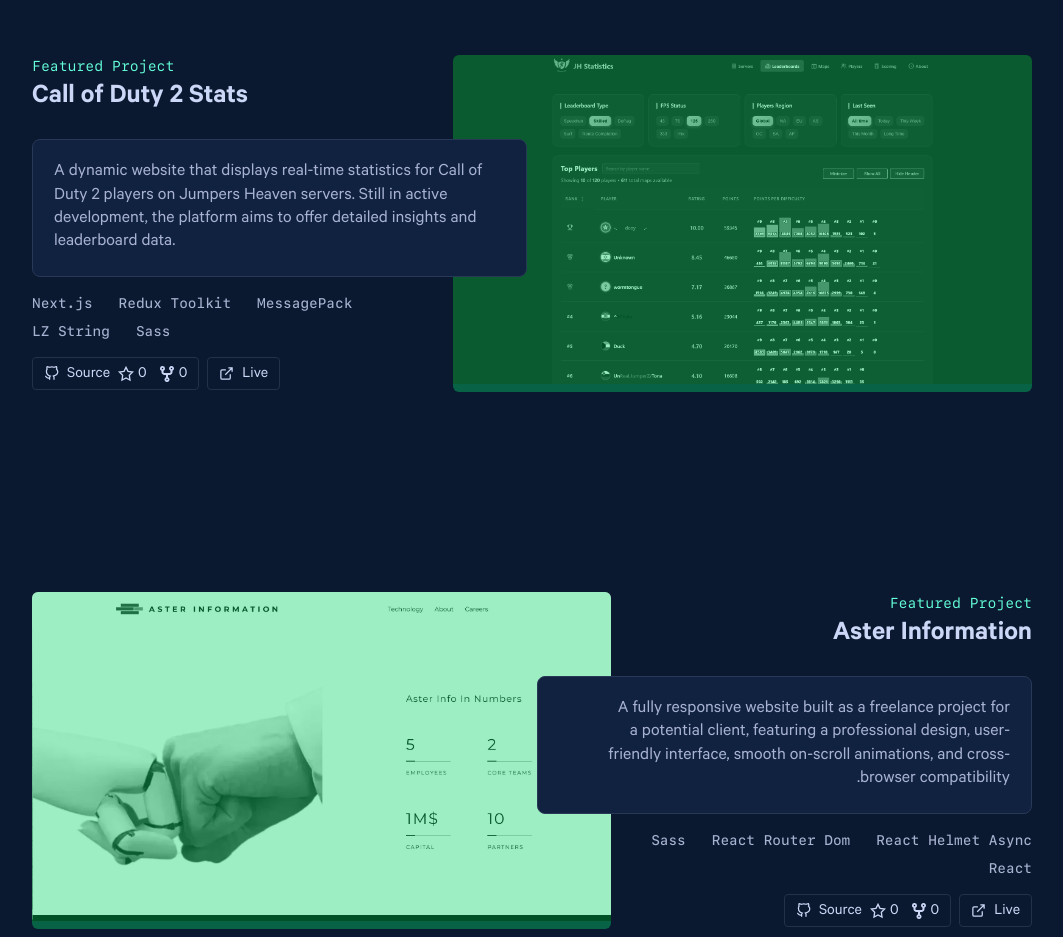
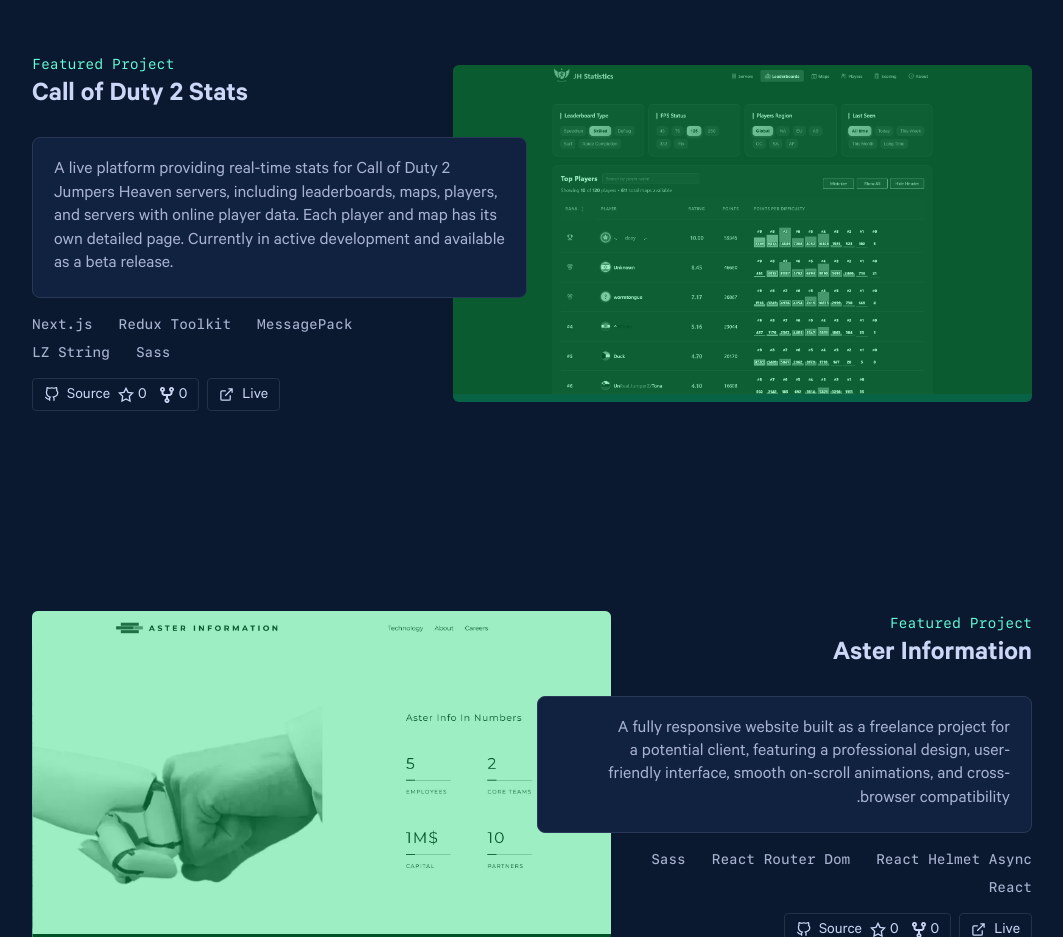
Before and after one commit to Moamal-2000/moamal-alaa, a Next.js app: page / in a window 1280 px wide. Shown: the part 2480-3417 px from the top of the page, without its empty margins (108-1171 px from the left). Built offline with nearby package versions, Linux system fonts and the light colour scheme; no server answers.

Commit message:
feat(FEATURED_PROJECTS): update 'Call of Duty 2 Stats' project's description and add links to it

```diff
--- a/src/data/staticData.js
+++ b/src/data/staticData.js
@@ -52,9 +52,28 @@ export const FEATURED_PROJECTS = [
   },
   {
     title: "Call of Duty 2 Stats",
-    description: `A dynamic website that displays real-time statistics for Call of Duty 2
-    players on Jumpers Heaven servers. Still in active development, the platform aims to offer
-    detailed insights and leaderboard data.`,
+    description: (
+      <>
+        A live platform providing real-time stats for{" "}
+        <a
+          href="https://en.wikipedia.org/wiki/Call_of_Duty_2"
+          target="_blank"
+          rel="noopener noreferrer"
+        >
+          Call of Duty 2
+        </a>{" "}
+        <a
+          href="https://www.jumpersheaven.com"
+          target="_blank"
+          rel="noopener noreferrer"
+        >
+          Jumpers Heaven
+        </a>{" "}
+        servers, including leaderboards, maps, players, and servers with online
+        player data. Each player and map has its own detailed page. Currently in
+        active development and available as a beta release.
+      </>
+    ),
     technologies: [
       "Next.js",
       "Redux Toolkit",
```
